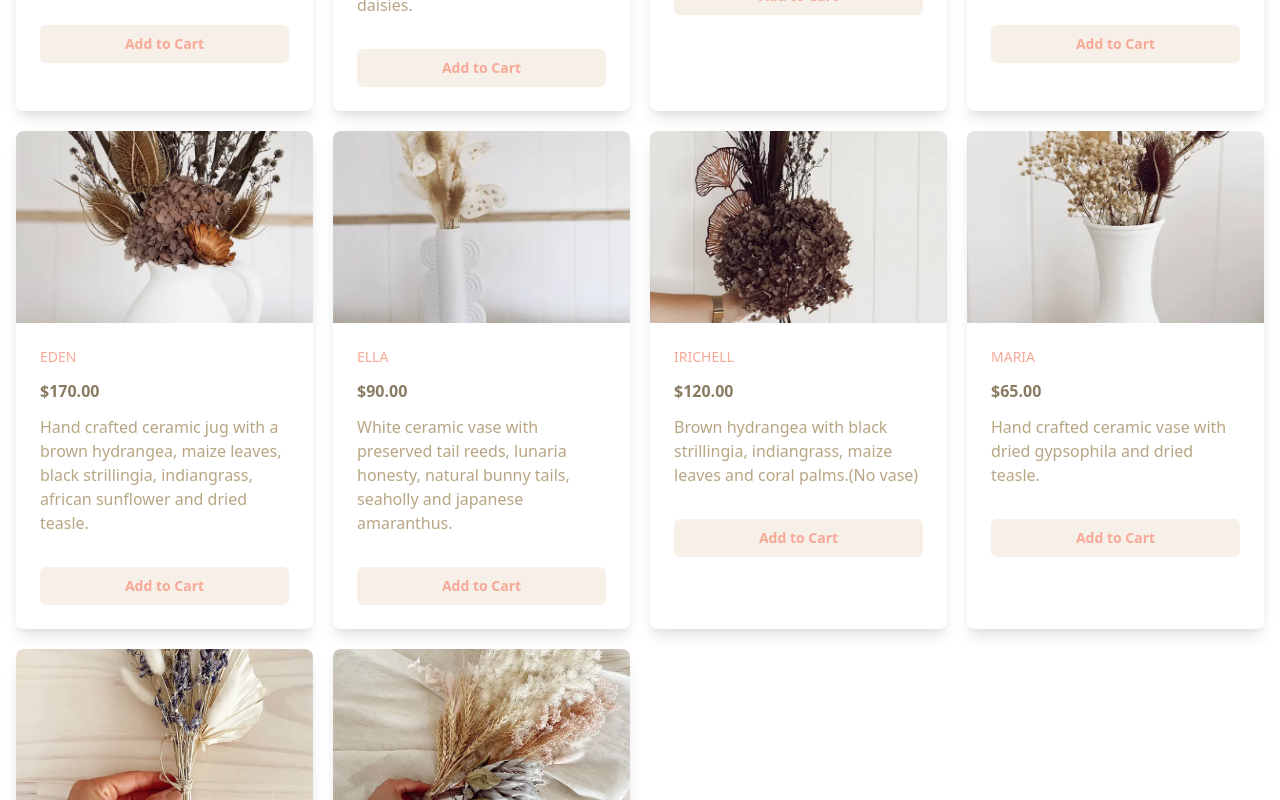
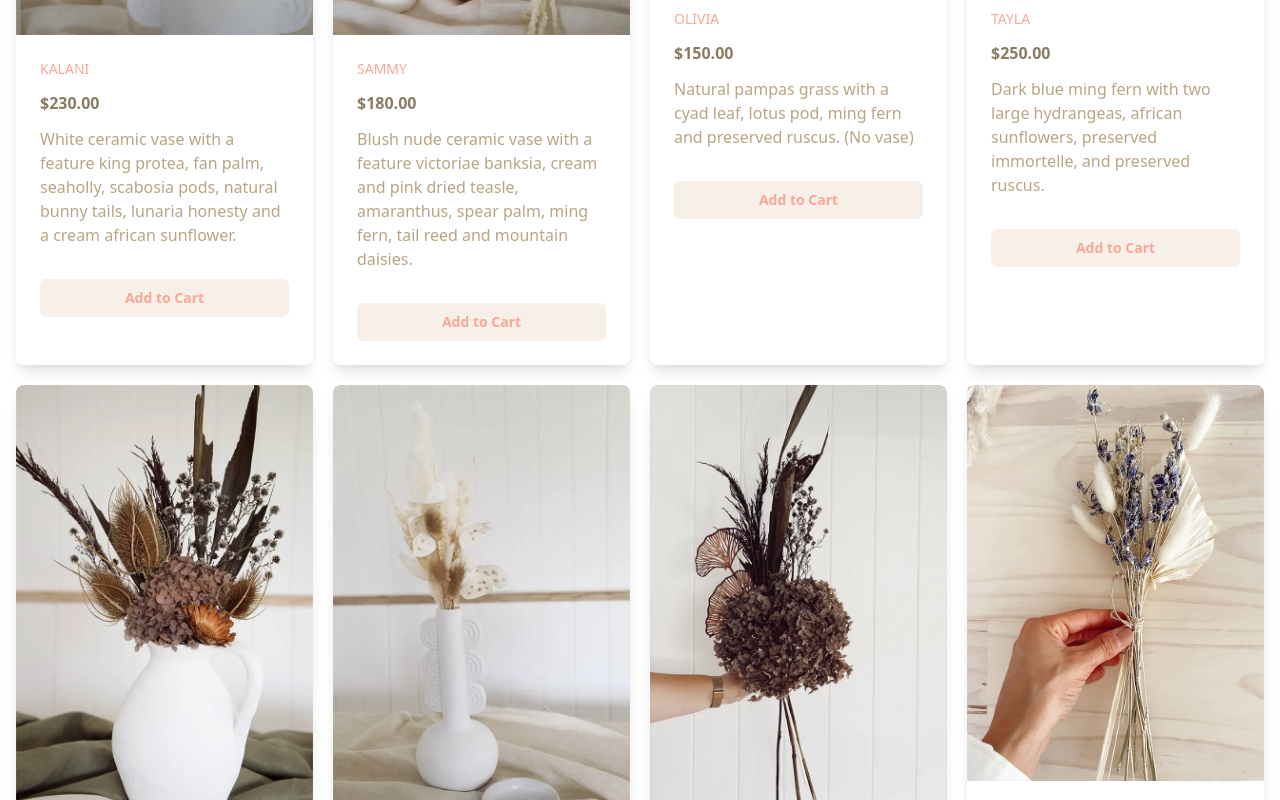
Before and after one commit to studioprisoner/kalani-website, a Next.js app: page / in a window 1280 px wide. Shown: the part 1480-2280 px from the top of the page. Built offline with nearby package versions, Linux system fonts and the light colour scheme; what @tailwindcss/typography would draw is missing.

Commit message:
made product images full height and removed maria product

```diff
--- a/src/components/ProductGrid/ProductGrid.js
+++ b/src/components/ProductGrid/ProductGrid.js
@@ -11,7 +11,7 @@ const ProductGrid = ({ products = [], onAddToCart }) => {
                                 <div className="flex-shrink-0">
                                     <Link href={`/product/${product.id}`}>
                                     <a>
-                                    <img className="h-48 w-full object-cover" src={product.image} alt={product.title} />
+                                    <img className="h-full w-full object-cover" src={product.image} alt={product.title} />
                                     </a>
                                     </Link>
                                 </div>
--- a/src/data/products.json
+++ b/src/data/products.json
@@ -56,14 +56,6 @@
         "price": 120.00
     },
     {
-        "id": 8,
-        "sku": "price_1IWVvkEfO32OV4Ew1bpsItda",
-        "name": "Maria",
-        "description": "Hand crafted ceramic vase with dried gypsophila and dried teasle.",
-        "image": "/images/products/maria/1.webp",
-        "price": 65.00
-    },
-    {
         "id": 9,
         "sku": "price_1IWVwGEfO32OV4EwvYUGehdb",
         "name": "Jordyn",
```
